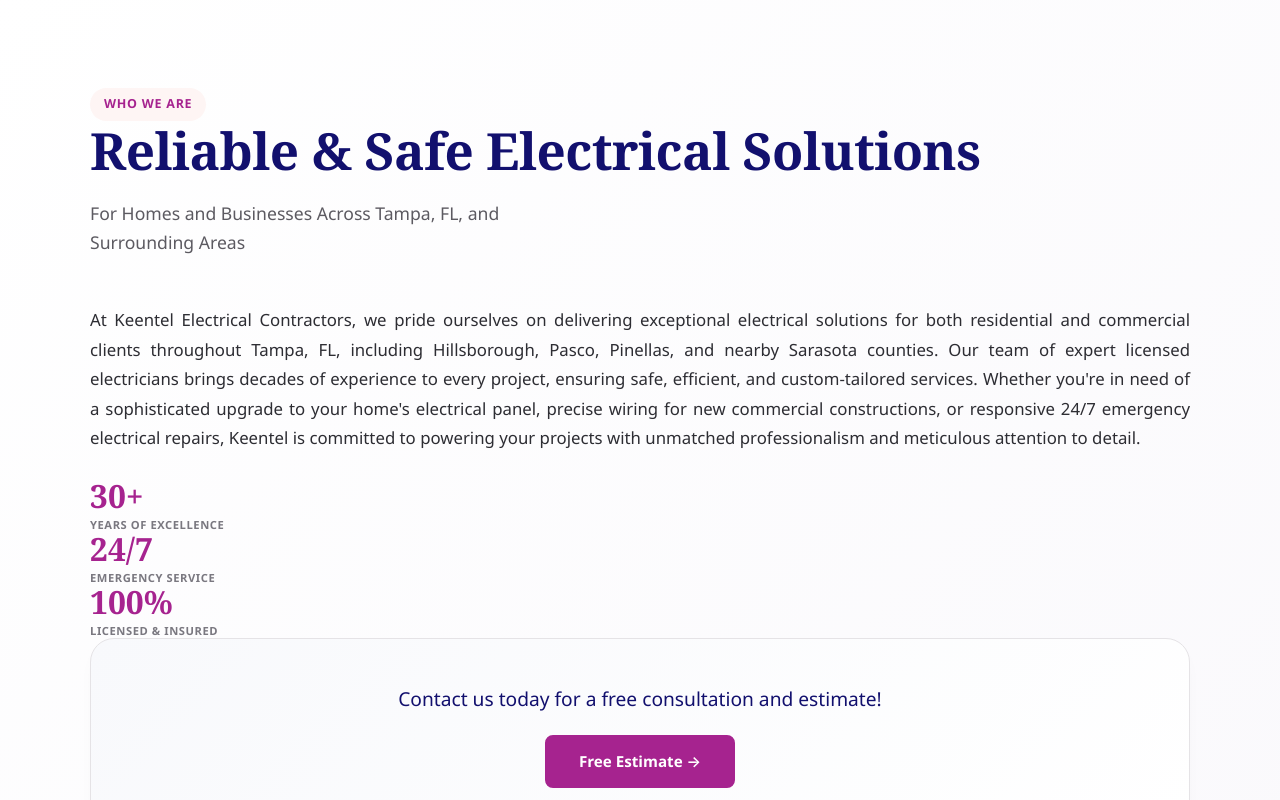
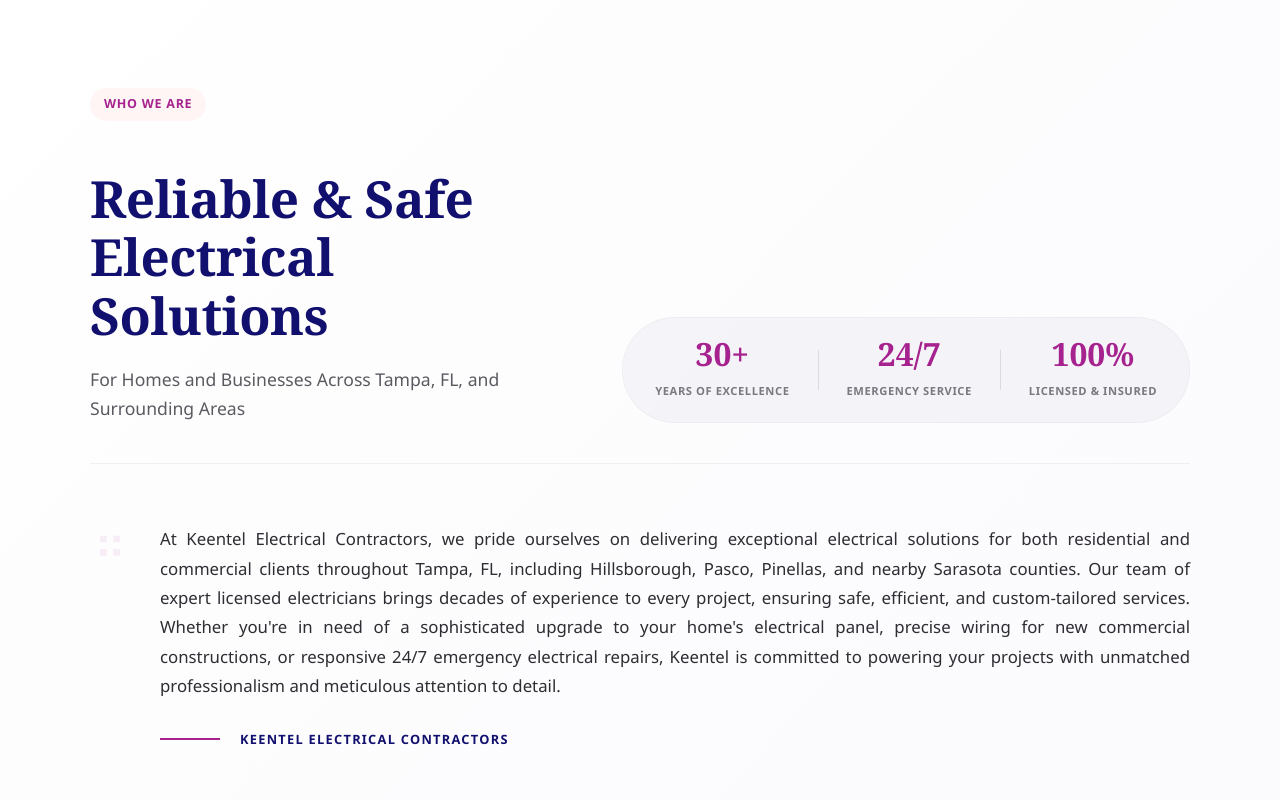
Before and after one commit to im-Shoaib/keentelelectricalcontractors, a Next.js app: page / in a window 1280 px wide. Shown: the part 700-1500 px from the top of the page. Built offline with nearby package versions, Linux system fonts and the light colour scheme.

Commit message:
Update About.tsx

```diff
--- a/src/components/About.tsx
+++ b/src/components/About.tsx
@@ -7,37 +7,63 @@ export default function About() {
       <div className="sec2-about__inner">
         <div className="sec2-about__header">
           <span className="sec2-about__badge">Who We Are</span>
-          <h2 className="sec2-about__title" id="sec2-title">Reliable & Safe Electrical Solutions</h2>
-          <p className="sec2-about__subtitle">For Homes and Businesses Across Tampa, FL, and Surrounding Areas</p>
         </div>
 
-        <div className="sec2-about__grid">
-          <div className="sec2-about__text">
-            <p className="sec2-about__desc">
-              At Keentel Electrical Contractors, we pride ourselves on delivering exceptional electrical solutions for both residential and commercial clients throughout Tampa, FL, including Hillsborough, Pasco, Pinellas, and nearby Sarasota counties. Our team of expert licensed electricians brings decades of experience to every project, ensuring safe, efficient, and custom-tailored services. Whether you're in need of a sophisticated upgrade to your home's electrical panel, precise wiring for new commercial constructions, or responsive 24/7 emergency electrical repairs, Keentel is committed to powering your projects with unmatched professionalism and meticulous attention to detail.
+        <div className="sec2-about__main">
+          <div className="sec2-about__headline">
+            <h2 className="sec2-about__title">
+              Reliable & Safe<br />Electrical Solutions
+            </h2>
+            <p className="sec2-about__subtitle">
+              For Homes and Businesses Across Tampa, FL, and Surrounding Areas
             </p>
           </div>
-          <div className="sec2-about__stats">
-            <div className="sec2-about__stat-card">
-              <div className="sec2-about__stat-number">30+</div>
-              <div className="sec2-about__stat-label">Years of Excellence</div>
+
+          <div className="sec2-about__stats-strip">
+            <div className="sec2-about__stat">
+              <span className="sec2-about__stat-number">30+</span>
+              <span className="sec2-about__stat-label">Years of Excellence</span>
             </div>
-            <div className="sec2-about__stat-card">
-              <div className="sec2-about__stat-number">24/7</div>
-              <div className="sec2-about__stat-label">Emergency Service</div>
+            <div className="sec2-about__stat-divider"></div>
+            <div className="sec2-about__stat">
+              <span className="sec2-about__stat-number">24/7</span>
+              <span className="sec2-about__stat-label">Emergency Service</span>
             </div>
-            <div className="sec2-about__stat-card">
-              <div className="sec2-about__stat-number">100%</div>
-              <div className="sec2-about__stat-label">Licensed & Insured</div>
+            <div className="sec2-about__stat-divider"></div>
+            <div className="sec2-about__stat">
+              <span className="sec2-about__stat-number">100%</span>
+              <span className="sec2-about__stat-label">Licensed & Insured</span>
             </div>
           </div>
         </div>
 
+        <div className="sec2-about__description">
+          <div className="sec2-about__quote-icon">
+            <svg width="40" height="40" viewBox="0 0 24 24" fill="none" stroke="currentColor" strokeWidth="1.2">
+              <path
+                d="M10 11h-4v-4h4v4zm8 0h-4v-4h4v4zm0 8h-4v-4h4v4zm-8 0h-4v-4h4v4z"
+                stroke="none"
+                fill="currentColor"
+                opacity="0.3"
+              />
+            </svg>
+          </div>
+          <p className="sec2-about__desc">
+            At Keentel Electrical Contractors, we pride ourselves on delivering exceptional electrical solutions for both residential and commercial clients throughout Tampa, FL, including Hillsborough, Pasco, Pinellas, and nearby Sarasota counties. Our team of expert licensed electricians brings decades of experience to every project, ensuring safe, efficient, and custom-tailored services. Whether you're in need of a sophisticated upgrade to your home's electrical panel, precise wiring for new commercial constructions, or responsive 24/7 emergency electrical repairs, Keentel is committed to powering your projects with unmatched professionalism and meticulous attention to detail.
+          </p>
+          <div className="sec2-about__signature">
+            <div className="sec2-about__signature-line"></div>
+            <span>Keentel Electrical Contractors</span>
+          </div>
+        </div>
+
         <div className="sec2-about__contact">
-          <div className="sec2-about__contact-inner">
-            <p className="sec2-about__contact-text">Contact us today for a free consultation and estimate!</p>
-            <a href="#contact" className="btn btn--primary sec2-about__btn">Free Estimate →</a>
-          </div>
+          <p className="sec2-about__contact-text">
+            Contact us today for a free consultation and estimate!
+          </p>
+          <a href="#contact" className="btn btn--primary sec2-about__btn">
+            Free Estimate →
+          </a>
         </div>
       </div>
     </section>
```
